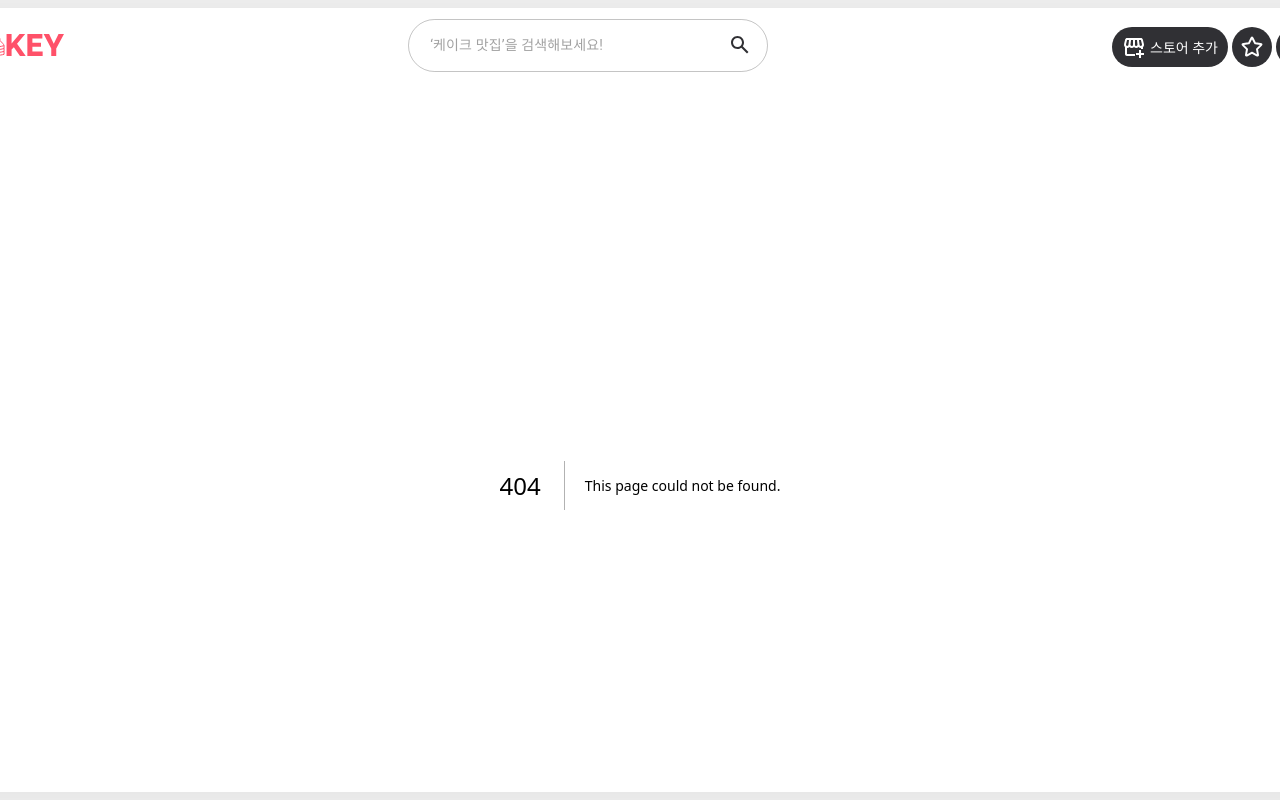
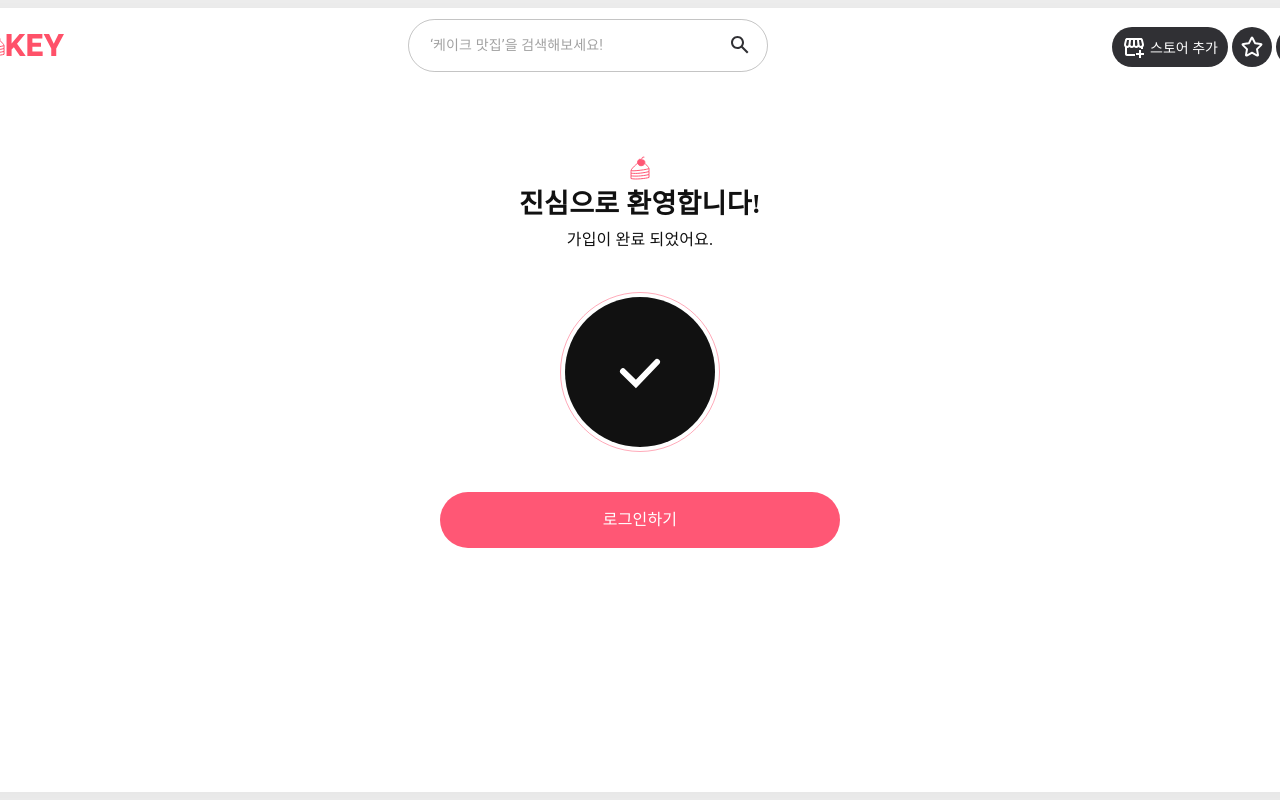
Before and after one commit to cakey-strawberry/cakey-desktop, a Next.js app: page /congrat-sign-up in a window 1280 px wide. Before the commit this address had no page. Built offline with nearby package versions, Linux system fonts and the light colour scheme.

Commit message:
feat: add layout for congrat-sign-up page component

```diff
--- /dev/null
+++ b/src/pages/congrat-sign-up.tsx
@@ -0,0 +1,20 @@
+import { useRouter } from 'next/navigation';
+
+import { Congratulation } from '@/common/components/Congratulation';
+
+export default function CongratSignUp() {
+  const router = useRouter();
+
+  function handleButtonClick() {
+    router.push('/');
+  }
+
+  return (
+    <Congratulation
+      title="진심으로 환영합니다!"
+      subtitle="가입이 완료 되었어요."
+      buttonText="로그인하기"
+      onButtonClick={handleButtonClick}
+    />
+  );
+}
```
Also changed, not shown: src/pages/congratulation-signup.tsx (deleted, +0 -25 lines).
